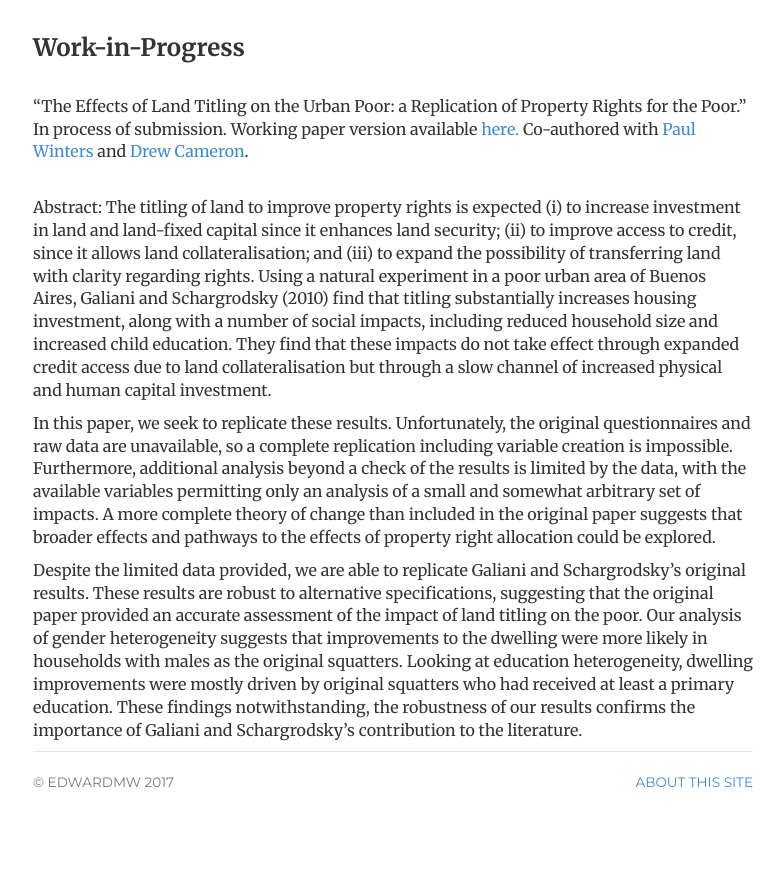
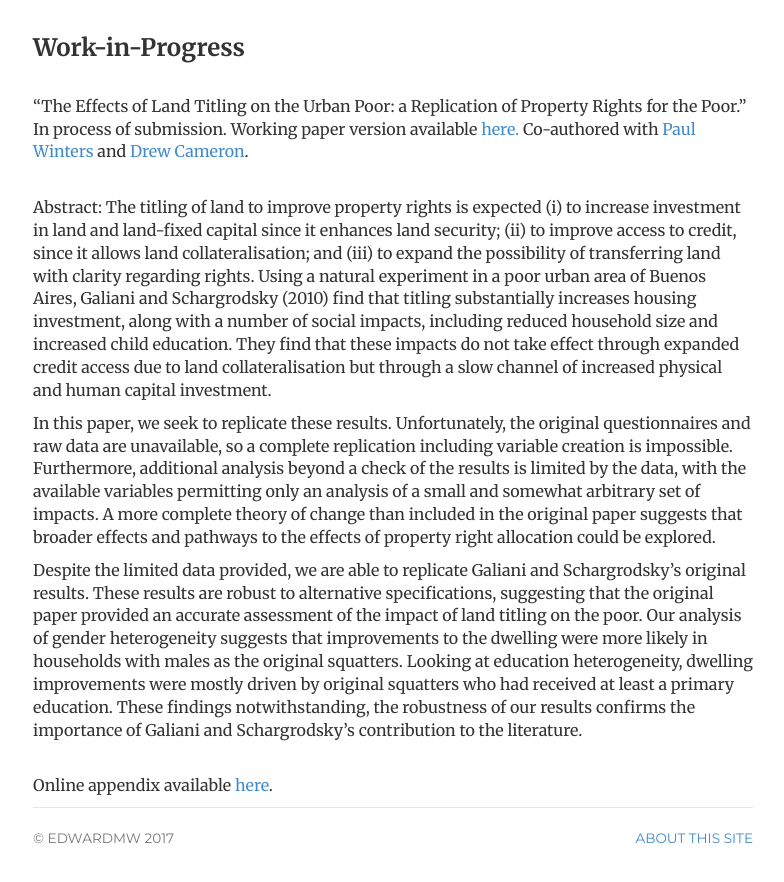
Before and after one commit to edwardmw/edwardmwhitney, a Jekyll site: the page built from publications/index.html, in a window 1280 px wide and 900 px high, scrolled down 1838 px. Shown: the top 882 px of the window, without its empty margins (247-1031 px from the left). Built offline with Jekyll 4.4.1, drawn with Linux system fonts in a browser that asks for light colours; before the commit the page ends 2682 px from its top, so only the background shows below that.

Commit message:
commit1.6

```diff
--- a/contact/index.html
+++ b/contact/index.html
@@ -12,9 +12,8 @@ description: Contact information for Edward Whitney, a PhD Student, Development
 	<p>You can get in touch with or find me at:</p>
 
 	<ul class="list-unstyled">
-	<li><a href="http://are.ucdavis.edu/people/grad-students/phd/edward-whitney/">@UCDavis</a></li>
-	<li><a href="http://linkedin.com/in/edwardmwhitney/">@LinkedIn</a></li>
-	<li><a href="http://github.com/edwardmw">@GitHub</a></li>
+	<li><a href="http://are.ucdavis.edu/people/grad-students/phd/edward-whitney/">UCDavis</a></li>
+	<li><a href="http://linkedin.com/in/edwardmwhitney/">LinkedIn</a></li> 	<li><a href="http://github.com/edwardmw">@GitHub</a></li>
 	<!-- <li><a href="http://dribbble.com/jmcglone">@Dribbble</a></li> -->
 	<li>Or you can <span class="obfuscate">moc.yentihwmdrawde@emliame</span></li>
 	</ul>
--- a/publications/index.html
+++ b/publications/index.html
@@ -49,4 +49,6 @@ description: Credits and information about the website edwardmwhitney.com, the p
 <p>In this paper, we seek to replicate these results. Unfortunately, the original questionnaires and raw data are unavailable, so a complete replication including variable creation is impossible. Furthermore, additional analysis beyond a check of the results is limited by the data, with the available variables permitting only an analysis of a small and somewhat arbitrary set of impacts. A more complete theory of change than included in the original paper suggests that broader effects and pathways to the effects of property right allocation could be explored.</p>
 
 <o>Despite the limited data provided, we are able to replicate Galiani and Schargrodsky’s original results. These results are robust to alternative specifications, suggesting that the original paper provided an accurate assessment of the impact of land titling on the poor. Our analysis of gender heterogeneity suggests that improvements to the dwelling were more likely in households with males as the original squatters. Looking at education heterogeneity, dwelling improvements were mostly driven by original squatters who had received at least a primary education. These findings notwithstanding, the robustness of our results confirms the importance of Galiani and Schargrodsky’s contribution to the literature.</p>
+<br>
+<p>Online appendix available <a href="/publications/appendix/onlineappendix_Cameronetal.pdf" target="_blank">here</a>.</p>
 </div>
```
